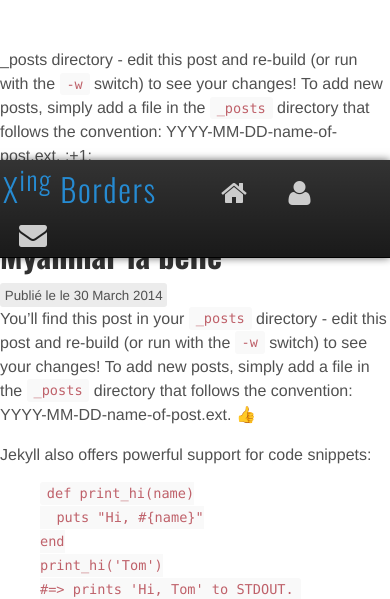
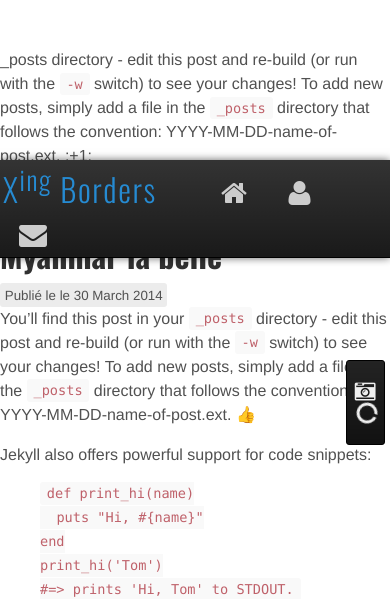
Before and after one commit to crossingborders/crossingborders.github.io, a Jekyll site: the page built from _posts/2014-03-30-myanmar.md, in a window 390 px wide. Shown: the top 599 px of the page. Built offline with Jekyll 4.4.1, drawn with Linux system fonts in a browser that asks for light colours; emoji names are drawn with the system emoji font; Markdown is read by kramdown in place of the engine named in the settings; grey boxes are pictures that could not be loaded.

Commit message:
affichage photoset sur plusieurs colonnes

```diff
--- a/_includes/photoset.html
+++ b/_includes/photoset.html
@@ -1,6 +1,6 @@
 {% if page.photoset %}
 
-  <aside id="photoset" class="aside">
+  <aside id="photoset">
     <h1>
       <small>Quelques photos…</small>
       <i class="fa fa-camera-retro fa-2x"></i>
--- a/public/stylesheets/_container.scss
+++ b/public/stylesheets/_container.scss
@@ -11,7 +11,7 @@
 .container {
   max-width: 30rem;
   padding: inherit 1rem;
-  position: relative;
+  // position: relative;
   margin: auto;
 }
 .masthead {
--- a/public/stylesheets/_photoset.scss
+++ b/public/stylesheets/_photoset.scss
@@ -3,12 +3,11 @@
   background-image: linear-gradient(rgba(0, 0, 0, 0) 0%, rgba(0, 0, 0, 0.5) 100%);
   border-radius: 3px;
   border: 1px solid black;
-  max-height: 14rem;
-  overflow: scroll;
-  // left: -10em;
-  // padding: .3rem;
-  // position: absolute;
-  // top: .5em;
+  left: .3rem;
+  padding: .3rem;
+  position: absolute;
+  top: 40%;
+  width: 25%;
 
   h1 {
     color: #efefef;
@@ -32,9 +31,6 @@
     text-align: center;
 
     a {
-      display: block;
-      margin: .2rem;
-
       img {
         border: 1px solid #333;
         height: 7rem;
@@ -44,16 +40,12 @@
   }
 }
 
-#photoset.aside {
-  // left: 1rem;
-  // position: fixed;
-  // top: 25%;
-  // width: 32%;
+#photoset.below-article {
+  max-height: 14rem;
+  overflow: scroll;
+  position: relative;
+}
 
-  p > a {
-    display: initial;
-  }
-}
 
 #overlay {
   background-color: rgba(0,0,0,0.8);
@@ -121,14 +113,13 @@
 
 }
 
-@media(max-width: 1001px) {
+@media(max-width: 1240px) {
   #photoset {
     left: initial;
-    max-width: 91%;
-    right: 0;
+    width: 10%;
+    right: .3rem;
 
     h1 {
-      padding: 0 1rem;
       small {
         display: none;
       }
@@ -143,6 +134,7 @@
     }
 
     &:hover {
+      width: 98.5%;
       p {
         display: inherit;
 
--- a/public/stylesheets/_reset.scss
+++ b/public/stylesheets/_reset.scss
@@ -159,5 +159,5 @@
   border: 1px solid $mercury;
 }
 article {
-  position: relative;
+  // position: relative;
 }
```
